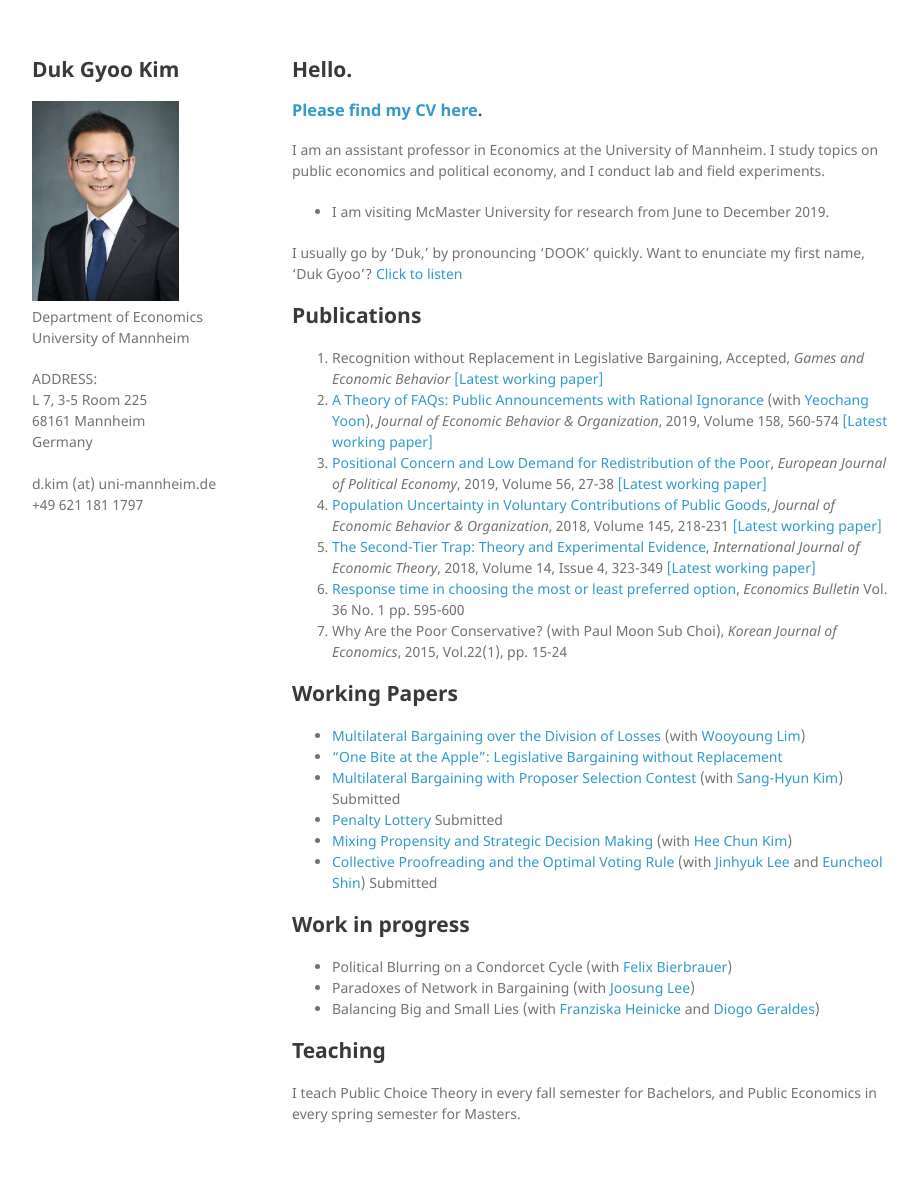
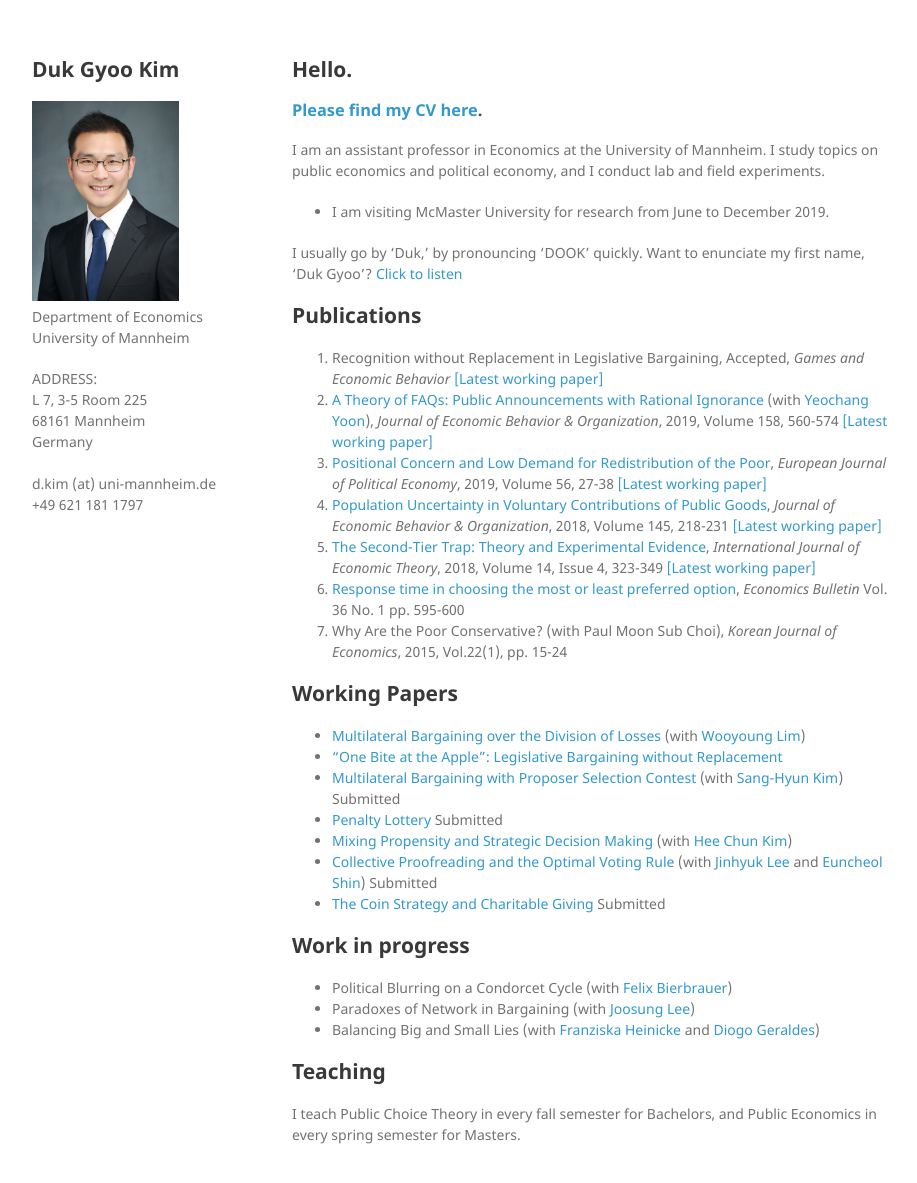
Before and after one commit to kimdukgyoo/kimdukgyoo.github.io, a Jekyll site: the page built from index.md, in a window 1280 px wide and 1215 px high. Shown: the top 1183 px of the window, without its empty margins (178-1095 px from the left). Built offline with Jekyll 4.4.1, drawn with Linux system fonts in a browser that asks for light colours; our own code applies the rules of GitHub Pages for plain Markdown files.

Commit message:
Update index.md

```diff
--- a/index.md
+++ b/index.md
@@ -25,6 +25,7 @@ I usually go by 'Duk,' by pronouncing 'DOOK' quickly. Want to enunciate my first
 * <a href="https://kimdukgyoo.github.io/PDFfiles/penalty-lottery.pdf" target="_blank"> Penalty Lottery </a> Submitted
 * <a href="https://kimdukgyoo.github.io/PDFfiles/mixing-propensity-strategic.pdf" target="_blank"> Mixing Propensity and Strategic Decision Making</a> (with <a href="https://sites.google.com/site/hckim0822/home" target="_blank">Hee Chun Kim</a>)
 * <a href="https://kimdukgyoo.github.io/PDFfiles/CollectiveProofreading.pdf" target="_blank"> Collective Proofreading and the Optimal Voting Rule </a> (with <a href="https://sites.google.com/site/jinhyuk2con/" target="_blank">Jinhyuk Lee</a> and <a href="https://sites.google.com/site/euncheolshin00/" target="_blank">Euncheol Shin</a>) Submitted
+* <a href="https://kimdukgyoo.github.io/PDFfiles/CoinStrategyandCharitableGiving.pdf" target="_blank"> The Coin Strategy and Charitable Giving</a> Submitted
 
 ## Work in progress
 * Political Blurring on a Condorcet Cycle (with <a href="https://www.wiso.uni-koeln.de/de/forschung/find-an-expert/experts/prof-dr-felix-bierbrauer/" target="_blank">Felix Bierbrauer</a>)
@@ -33,7 +34,7 @@ I usually go by 'Duk,' by pronouncing 'DOOK' quickly. Want to enunciate my first
 
 <!--
 ## Mimeo
-* <a href="http://ssrn.com/abstract=2745071" target="_blank"> The Coin Strategy and Charitable Giving</a>
+* <a href="https://kimdukgyoo.github.io/PDFfiles/CoinStrategyandCharitableGiving.pdf" target="_blank"> The Coin Strategy and Charitable Giving</a> Submitted
 A shorter summary: I ran a field experiment on charitable giving. 16,000 solitication letters were sent, and only one donation was received. I still like the idea and the experimental design though.
 -->
 ## Teaching
```
